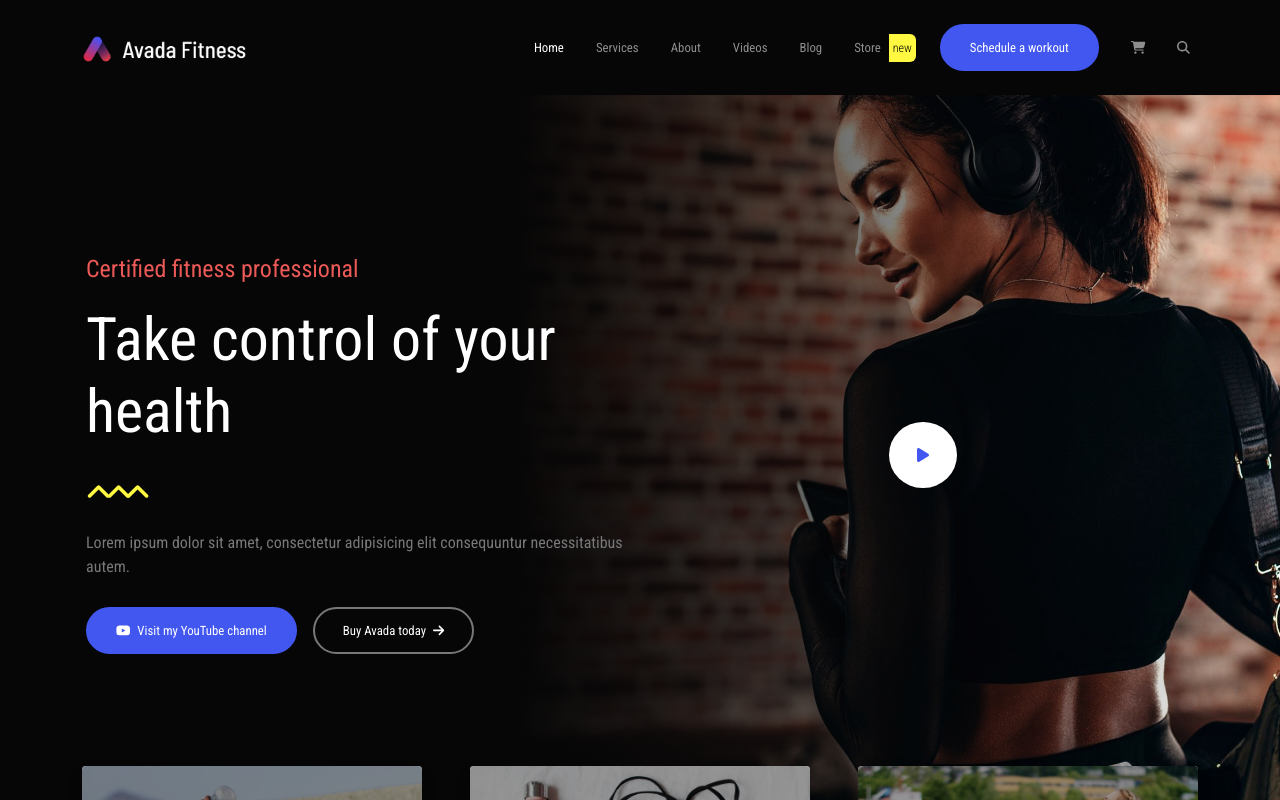
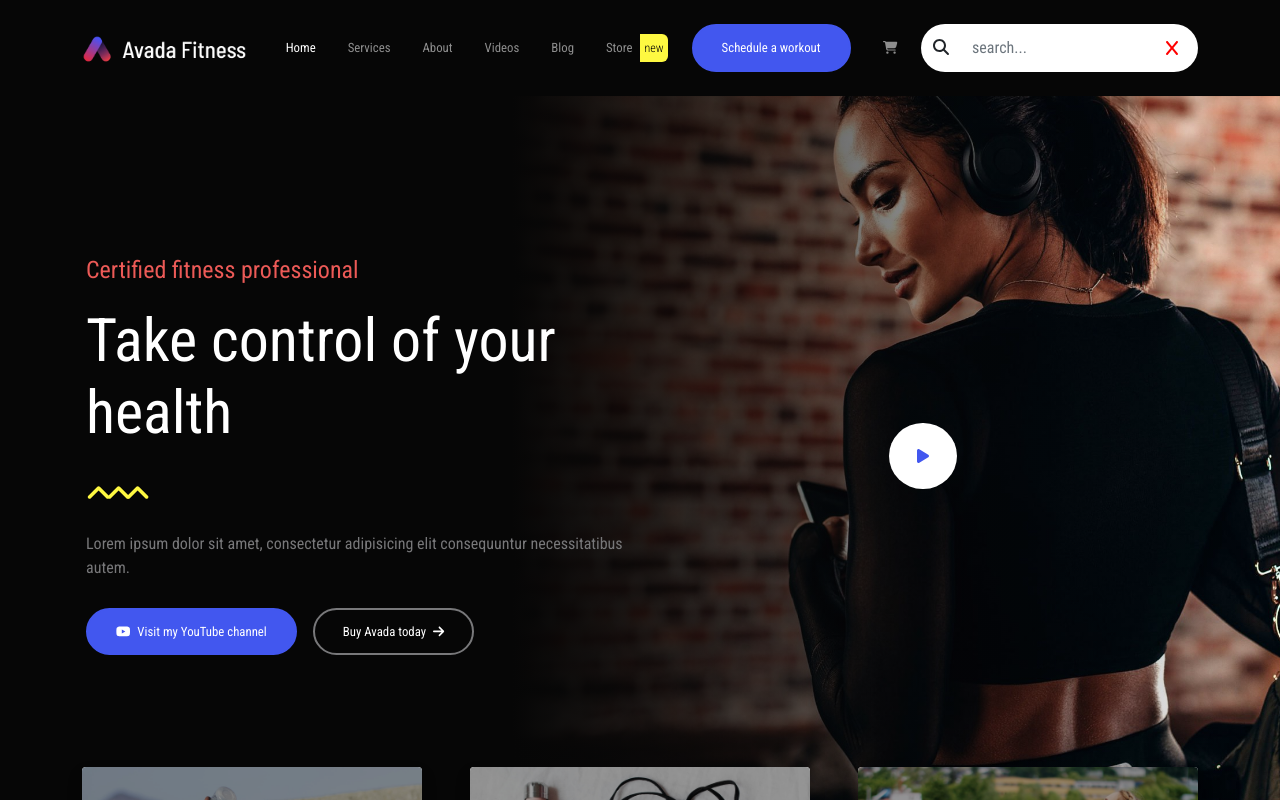
Before and after one commit to luca-macedone/proj-html-vuejs, a Vue app: page / in a window 1280 px wide. Shown: the top 800 px of the page. Built offline with nearby package versions, Linux system fonts and the light colour scheme.

Commit message:
add interactive searchbar inside header

```diff
--- a/src/assets/sass/partials/_appHeader.scss
+++ b/src/assets/sass/partials/_appHeader.scss
@@ -12,6 +12,10 @@
         &.active {
             color: $s-color-light;
         }
+
+    }
+    &:hover{
+        color: $s-color-light;
     }
 }
 
@@ -20,3 +24,62 @@
     color: $s-color-dark;
     font-weight: $s-light;
 }
+
+.input-group {
+    input,
+    button{
+        border: 0;
+        background-color: $s-color-light;
+        color: $s-color-dark;
+    }
+    input{
+        padding: .75rem .75rem;
+        // border-top-right-radius: 1.5rem;
+        // border-bottom-right-radius: 1.5rem;
+        &:focus {
+            box-shadow: none;
+        }
+    }
+    button {
+        padding: .75rem .75rem;
+        border-top-left-radius: 1.5rem;
+        border-bottom-left-radius: 1.5rem;
+    }
+
+    #close-searchbar-btn {
+        color: red;
+        padding: .75rem 1.25rem;
+        border-top-right-radius: 1.5rem;
+        border-bottom-right-radius: 1.5rem;
+        display: flex;
+        align-items: center;
+        justify-content: center;
+    }
+
+}
+
+
+#show-searchbar-btn {
+    color: $s-color-secondary;
+    background: transparent;
+    padding: .35rem;
+    border: none;
+
+}
+
+#show-searchbar-btn {
+    color: $s-color-muted;
+    &:hover {
+        color: $s-color-light;
+    }
+}
+
+.fade-enter-active,
+.fade-leave-active {
+  transition: opacity 1s ease;
+}
+
+.fade-enter-from,
+.fade-leave-to {
+  opacity: 0;
+}
--- a/src/assets/sass/partials/_mailingList.scss
+++ b/src/assets/sass/partials/_mailingList.scss
@@ -20,6 +20,9 @@
     input {
         padding: .75rem 1.75rem;
         width: 100%;
+        &:focus {
+            box-shadow: none;
+        }
     }
 
     button {
--- a/src/components/AppHeader.vue
+++ b/src/components/AppHeader.vue
@@ -5,15 +5,18 @@
                 <a class="navbar-brand" href="#">
                     <img src="../assets/img/logo.png" height="28" alt="">
                 </a>
-                <button class="navbar-toggler d-lg-none" type="button" data-bs-toggle="collapse" data-bs-target="#collapsibleNavId" aria-controls="collapsibleNavId"
-                    aria-expanded="false" aria-label="Toggle navigation">
+                <button class="navbar-toggler d-lg-none" type="button" data-bs-toggle="collapse"
+                    data-bs-target="#collapsibleNavId" aria-controls="collapsibleNavId" aria-expanded="false"
+                    aria-label="Toggle navigation">
                     <span class="navbar-toggler-icon"></span>
                 </button>
                 <div class="collapse navbar-collapse" id="collapsibleNavId">
                     <ul class="navbar-nav ms-auto mt-2 mt-lg-0 d-flex align-items-center gap-3">
                         <li class="nav-item d-flex align-items-center gap-2 gap-lg-0" v-for="(link, index) in navbarLinks">
-                            <a class="nav-link" :class="activeLink == index? 'active':''"  :href="link.href">{{ link.name }}</a>
-                            <span class="badge rounded-0 rounded-end py-2 px-1" :class="link.badge !== ''? '':'d-none'" >{{ link.badge }}</span>
+                            <a class="nav-link" :class="activeLink == index ? 'active' : ''" :href="link.href">{{ link.name
+                            }}</a>
+                            <span class="badge rounded-0 rounded-end py-2 px-1" :class="link.badge !== '' ? '' : 'd-none'">{{
+                                link.badge }}</span>
                         </li>
                         <li class="nav-item mt-2 mt-lg-0 mx-0 mx-lg-2">
                             <button class="btn rounded-pill call-to-action-btn">Schedule a workout</button>
@@ -23,10 +26,25 @@
                                 <font-awesome-icon icon="fa-solid fa-cart-shopping" />
                             </a>
                         </li>
-                        <li class="nav-item mt-2 mt-lg-0"> <!-- searchbar -->
-                            <a class="nav-link">
+                        <li class="nav-item mt-2 mt-lg-0 d-flex align-items-center"> <!-- searchbar -->
+                            <!-- <Transition v-show="!showSearchbar" name="fade"> -->
+                            <!-- </Transition> -->
+                            <button class="btn input-group nav-link" id="show-searchbar-btn"
+                                :class="showSearchbar ? 'd-none' : ''" @click="showSearchbar = true">
                                 <font-awesome-icon icon="fa-solid fa-magnifying-glass" />
-                            </a>
+                            </button>
+                            <div class="d-flex gap-3" :class="showSearchbar ? '' : 'd-none'">
+                                <div class="input-group">
+                                    <button class="btn btn-light text-dark">
+                                        <font-awesome-icon icon="fa-solid fa-magnifying-glass" />
+                                    </button>
+                                    <input type="text" class="form-control" placeholder="search...">
+                                    <button class="btn" id="close-searchbar-btn" @click="showSearchbar = false">
+                                        <font-awesome-icon icon="fa-solid fa-x" />
+                                    </button>
+                                </div>
+                            </div>
+
                         </li>
                     </ul>
                 </div>
@@ -39,9 +57,10 @@
 <script>
 export default {
     name: 'AppHeader',
-        data(){
+    data() {
         return {
             activeLink: 0,
+            showSearchbar: true,
             navbarLinks: this.list,
         }
     },
@@ -49,6 +68,4 @@
 }
 </script>
 
-<style lang="scss" scoped>
-    @use '../assets/sass/partials/appHeader' as *;
-</style>
+<style lang="scss" scoped>@use '../assets/sass/partials/appHeader' as *;</style>
--- a/src/components/MailingList.vue
+++ b/src/components/MailingList.vue
@@ -12,7 +12,7 @@
                     <AccentDecoration class="py-3" color="accent"/>
                     <div class="row align-items-center gap-3 p-2 ">
                         <div class="col-12 col-lg-8">
-                            <input type="text" class="border-0 rounded-pill" placeholder="Insert your email...">
+                            <input type="text" class="border-0 rounded-pill form-control" placeholder="Insert your email...">
                         </div>
                         <div class="col-12 col-lg-3">
                             <button class="btn rounded-pill call-to-action-btn">
--- a/src/main.js
+++ b/src/main.js
@@ -1,11 +1,11 @@
 import { createApp } from 'vue'
 import '/node_modules/bootstrap/dist/js/bootstrap.js'
 import { library } from '@fortawesome/fontawesome-svg-core'
-import { faCartShopping, faMagnifyingGlass, faArrowRight, faArrowRightLong, faAngleUp, faAngleRight, faPlay, faCopyright } from '@fortawesome/free-solid-svg-icons'
+import { faCartShopping, faMagnifyingGlass, faArrowRight, faArrowRightLong, faAngleUp, faAngleRight, faPlay, faCopyright, faX } from '@fortawesome/free-solid-svg-icons'
 import { faYoutube, faLinkedinIn, faFacebookF, faInstagram, faTwitter } from '@fortawesome/free-brands-svg-icons'
 import { FontAwesomeIcon } from '@fortawesome/vue-fontawesome'
 import App from './App.vue'
 
-library.add(faMagnifyingGlass, faCartShopping, faYoutube, faArrowRight, faAngleUp, faAngleRight, faPlay, faArrowRightLong, faFacebookF, faLinkedinIn, faInstagram, faTwitter, faCopyright);
+library.add(faMagnifyingGlass, faCartShopping, faYoutube, faArrowRight, faAngleUp, faAngleRight, faPlay, faArrowRightLong, faFacebookF, faLinkedinIn, faInstagram, faTwitter, faCopyright, faX);
 
 createApp(App).component('font-awesome-icon', FontAwesomeIcon).mount('#app')
```
Also changed, not shown: src/assets/sass/partials/_latestArticles.scss (line endings or trailing spaces). Lines whose indentation alone changed are shown as unchanged.
